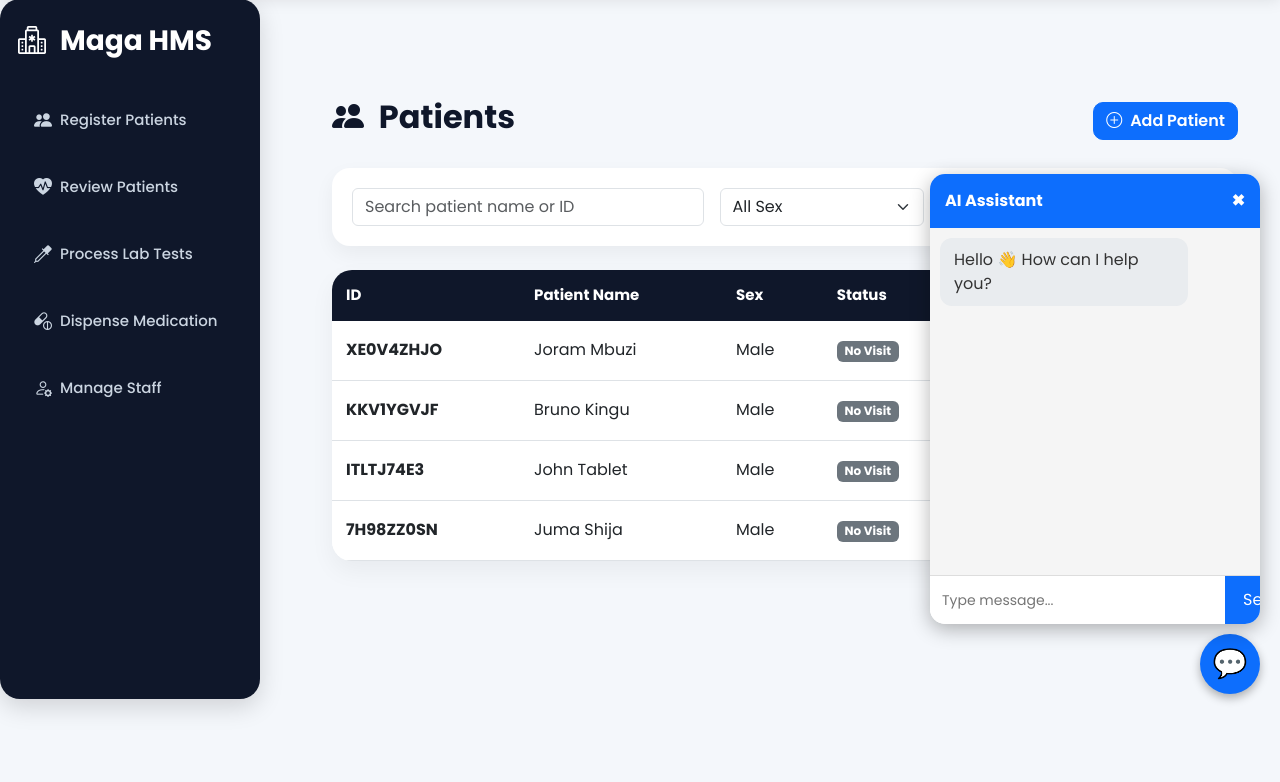
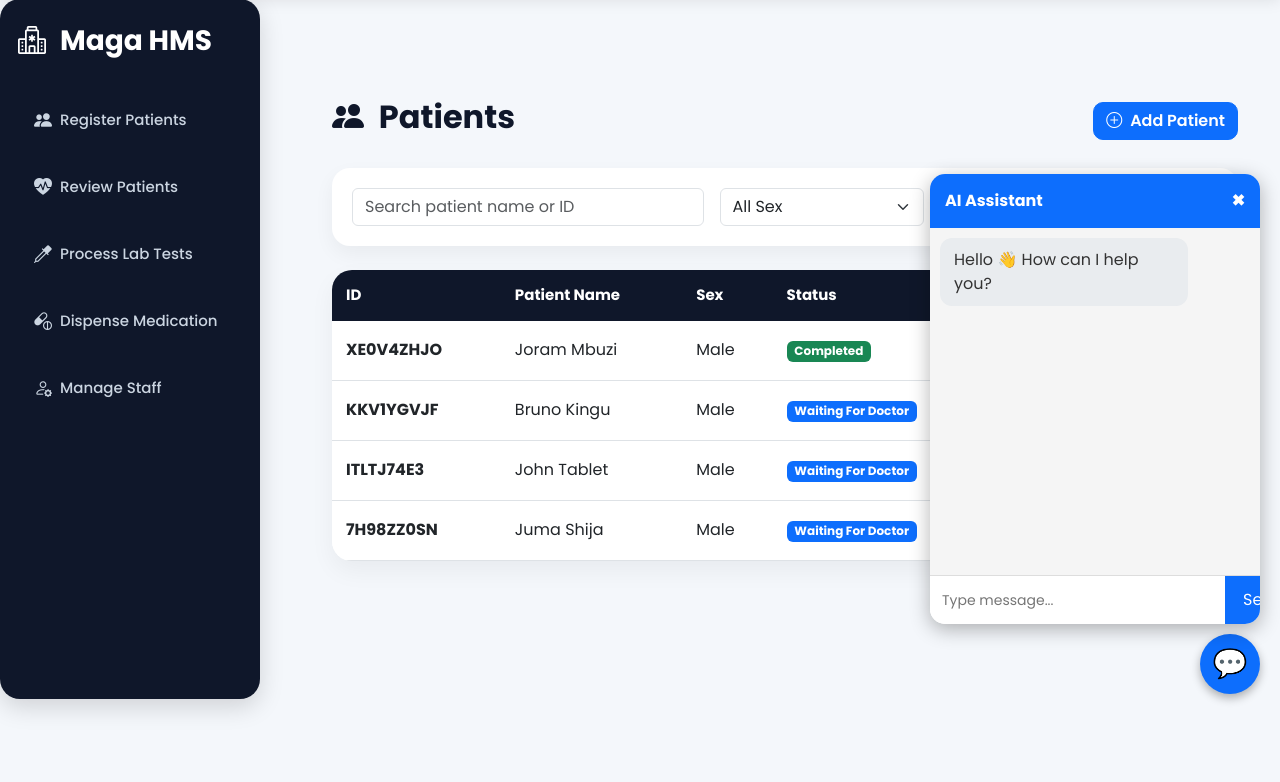
Before and after one commit to Shija-cmd/HospitalProject, a Django app: page /patients/ in a window 1280 px wide. Shown: the part 86-868 px from the top of the page. Run offline with Django 4.2, Linux system fonts and the light colour scheme; a user stored in the database is signed in; data comes from the database, SQL or seed files in the repository.

Commit message:
Cleaning codes

```diff
--- a/magahospital/templates/magahospital/patient_list.html
+++ b/magahospital/templates/magahospital/patient_list.html
@@ -189,7 +189,7 @@
                 <!-- STATUS -->
 <td>
 
-{% with latest_visit=patient.current_visit %}
+{% with latest_visit=patient.latest_visit %}
 
     {% if latest_visit %}
 
--- a/magahospital/views.py
+++ b/magahospital/views.py
@@ -1,3 +1,5 @@
+from urllib import request
+
 from django.shortcuts import render, redirect, get_object_or_404
 from django.contrib.auth import login, logout
 from django.contrib.auth.forms import UserCreationForm, AuthenticationForm
@@ -761,19 +763,20 @@ def patient_list(request):
 
         )
 
+    for patient in patients:
+
+        patient.latest_visit = Visit.objects.filter(
+            patient=patient
+    ).order_by('-date').first()
+
     return render(
+        request,
+        'magahospital/patient_list.html',
+        {
+        'patients': patients
+        }
+    )
 
-        request,
-
-        'magahospital/patient_list.html',
-
-        {
-
-            'patients': patients
-
-        }
-
-    )
 #=========================================
 # AUDIT LOG
 #=========================================
```
